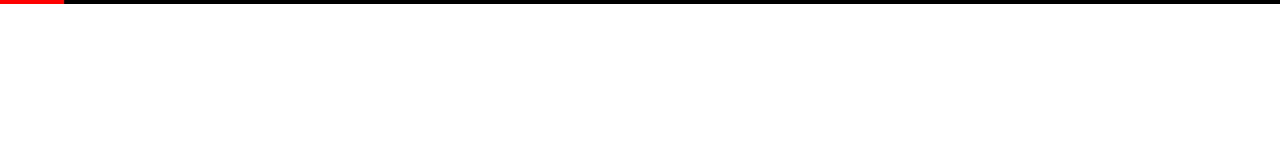
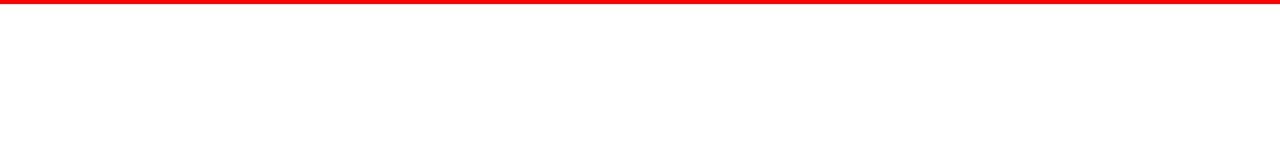
Before and after one commit to gfunkmaster/loading_bar-, a plain HTML site: page index.html in a window 1280 px wide. Drawn offline with Linux system fonts and the light colour scheme.

Commit message:
Created a loading bar with help of setintervaland clearinterval

```diff
--- a/app.js
+++ b/app.js
@@ -0,0 +1,37 @@
+const innerLoadingBarItemEl = document.querySelector('.loading-bar__item');
+
+
+/* //setintervall built in function js, two args == function, time
+
+let count = 0;
+let counter = setInterval(() =>{
+
+    if (count === 10 ){
+        //clearinterval takes one argument, id of setinterval
+        clearInterval(counter)
+        } else{
+            count++;
+            console.log(count);
+
+        }
+
+
+
+},1000)
+
+ */
+
+// we create our intervall and our millisecons. when the with is 100 it will be full loaded
+// and our clearinterval kicks in
+let width = 1;
+let laodingBar = setInterval(() =>{
+    //width == 100
+    if(width >= 100){
+        clearInterval(laodingBar)
+
+    } else{
+        //
+        width++;
+        innerLoadingBarItemEl.style.width = width + '%';
+    }
+}, 20 )
--- a/style.css
+++ b/style.css
@@ -11,7 +11,7 @@
 }
 
 .loading-bar__item{
-    width: 5%;
+    width: 0%;
     height: 4px;
     background-color: red;
 }
```
